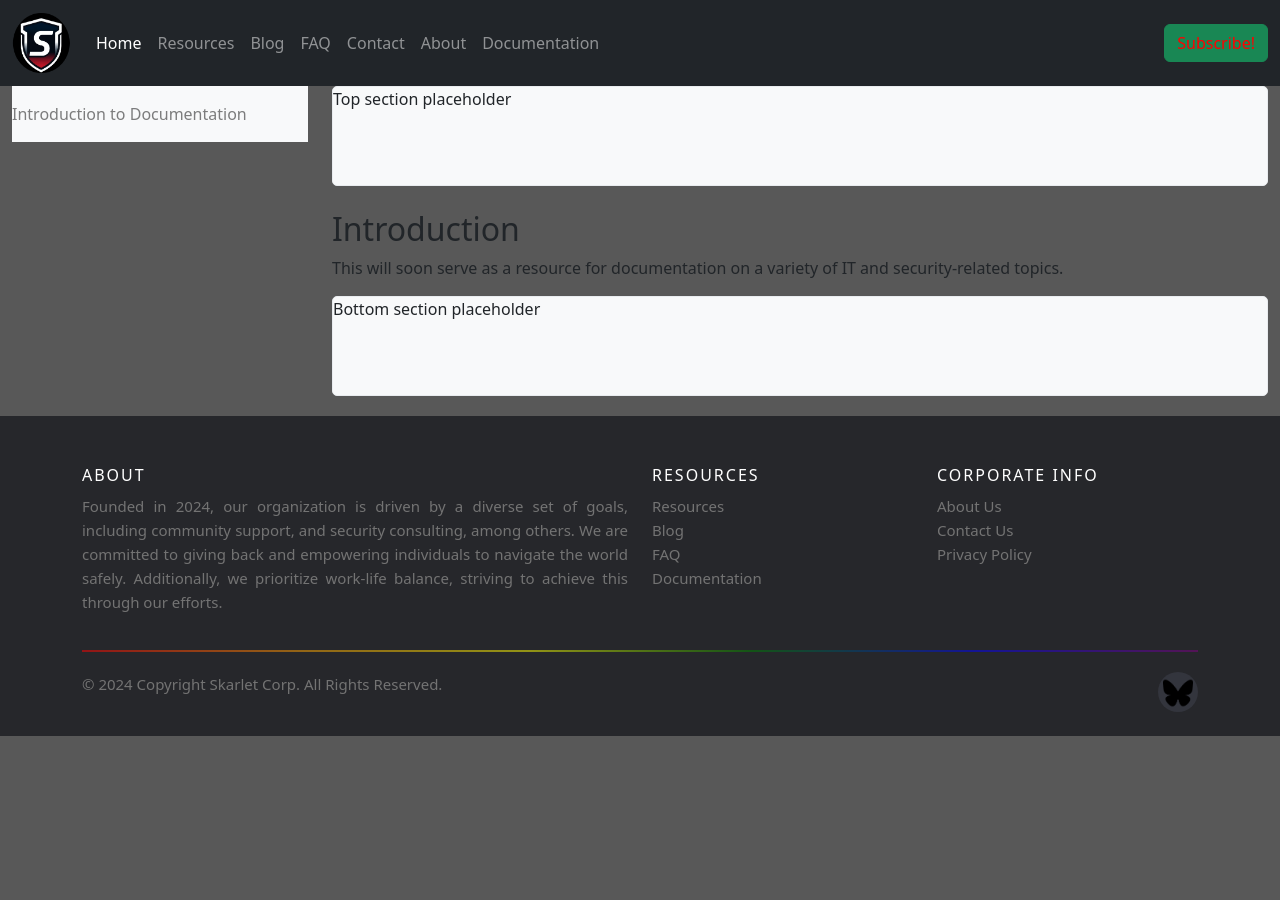
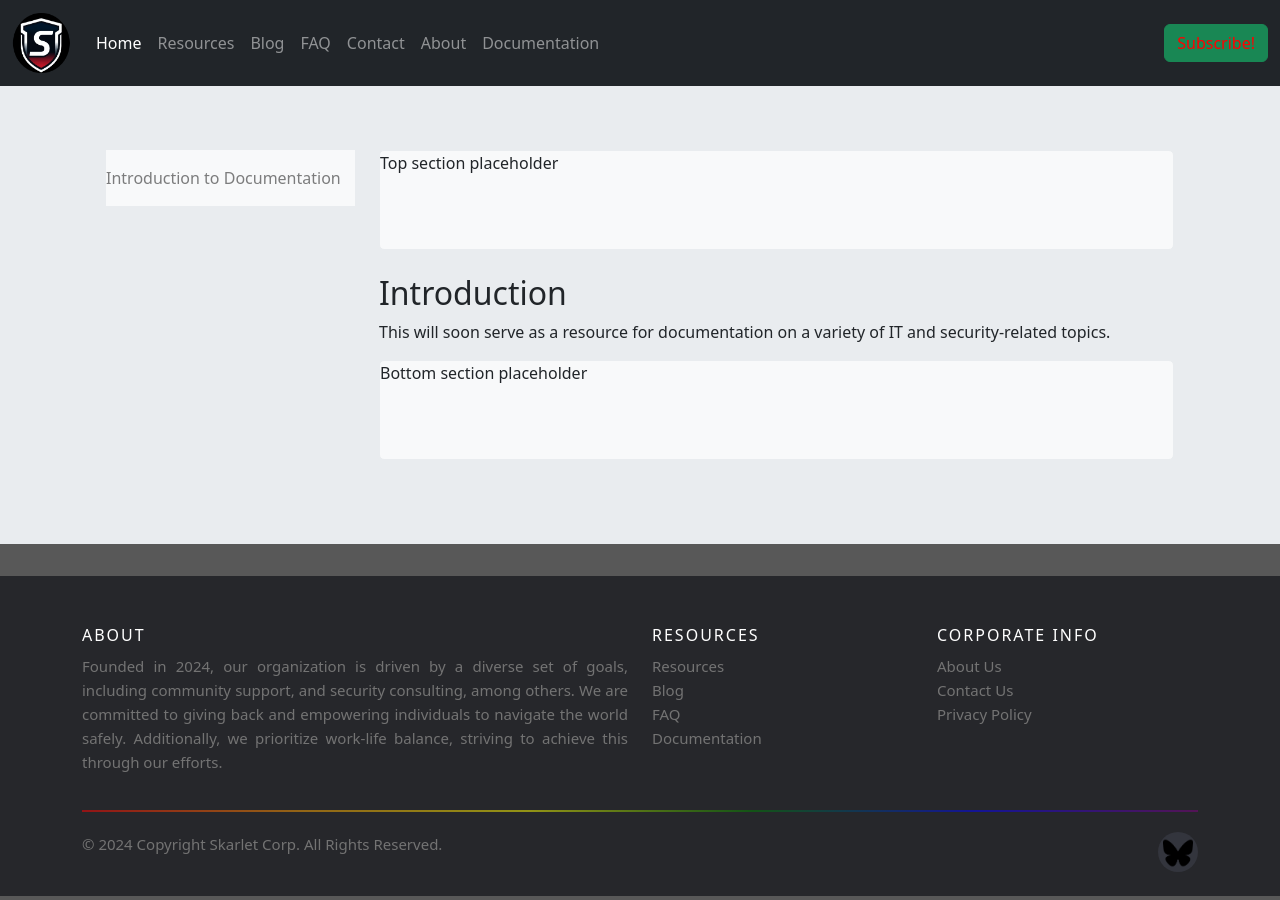
Before and after one commit to SkarletTeam/skarlet, a Jekyll site: the page built from _documentation/welcome.md, in a window 1280 px wide. Built offline with Jekyll 4.4.1, drawn with Linux system fonts in a browser that asks for light colours; a script that is not in the unit is left out.

Commit message:
Update documentation.html

```diff
--- a/_layouts/documentation.html
+++ b/_layouts/documentation.html
@@ -1,8 +1,26 @@
----
-layout: default
-title: Documentation
----
+<!DOCTYPE html>
+<html>
+<head>
+    <!-- Required meta tags -->
+    <meta charset="utf-8">
+    <meta name="viewport" content="width=device-width, initial-scale=1, shrink-to-fit=no">
+    <title>{{ page.title }}</title>
+	<link rel="icon" type="image/x-icon" href="./img/favicon.ico">
 
+<link rel="stylesheet" href="https://cdn.jsdelivr.net/npm/bootstrap@4.6.2/dist/css/bootstrap.min.css" integrity="sha384-xOolHFLEh07PJGoPkLv1IbcEPTNtaed2xpHsD9ESMhqIYd0nLMwNLD69Npy4HI+N" crossorigin="anonymous">
+<link rel="stylesheet" href="/css/style.css">
+</head>
+
+<body style="background-color:#585858;">
+{% include header.html %}
+<nav>
+{% include nav.html %}
+</nav>
+<main>
+<div class="jumbotron jumbotron-fluid">
+  <div class="container">
+	<div class="container" style="text-align: left;">
+		<section>
 <div class="container-fluid">
   <!-- Documentation page layout -->
   <div class="row">
@@ -38,3 +56,12 @@ title: Documentation
     </div>
   </div>
 </div>
+			</section>
+		</div>
+	</div>
+</div>
+</main>
+{% include privacy.html %}
+{% include footer.html %}
+</body>
+</html>
```
